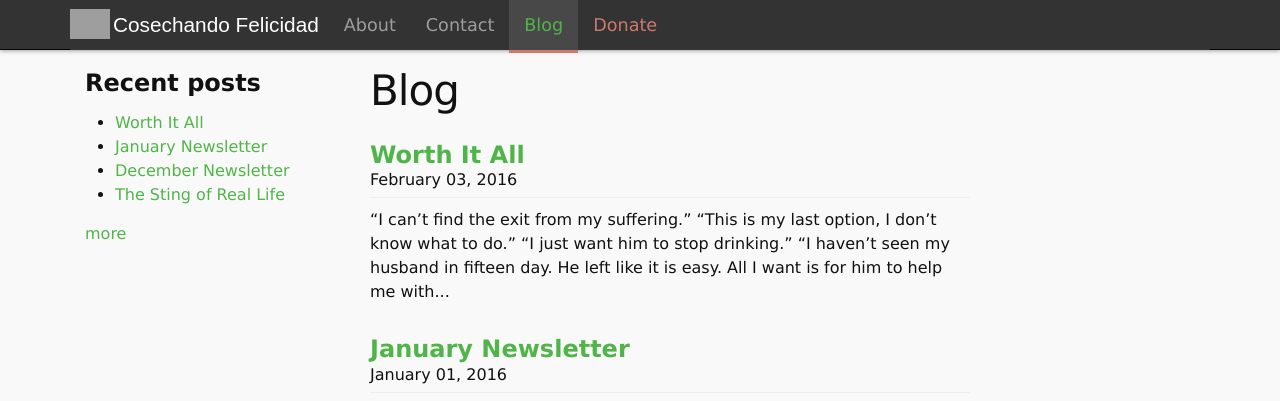
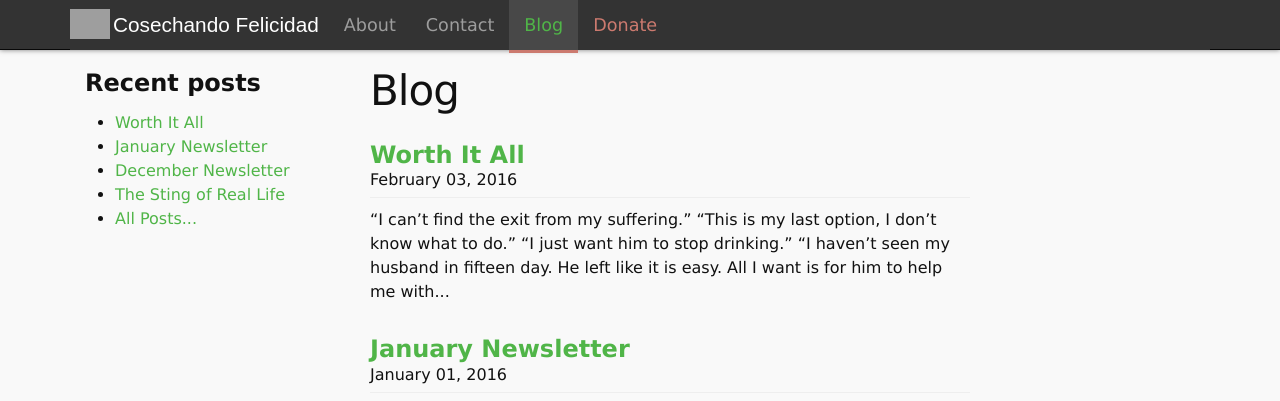
Before and after one commit to harvestinghappiness/harvestinghappiness.github.io, a Jekyll site: the page built from blog.md, in a window 1280 px wide and 900 px high. Shown: the top 401 px of the window. Built offline with Jekyll 4.4.1, drawn with Linux system fonts in a browser that asks for light colours; comment, search, counter and statistics services are not loaded.

Commit message:
update recent posts list

```diff
--- a/_layouts/defaultblog.html
+++ b/_layouts/defaultblog.html
@@ -18,8 +18,8 @@
                 <a href="{{ post.url }}">{{ post.title }}</a>
               </li>
             {% endfor %}
+              <li><p><a href="{{ site.url }}/blog/">All Posts...</a></p></li>
           </ul>
-          <p><a href="{{ site.url }}/blog/">more</a></p>
         </div>
       </div>
       <div class="inner-content col-sm-9">
```
